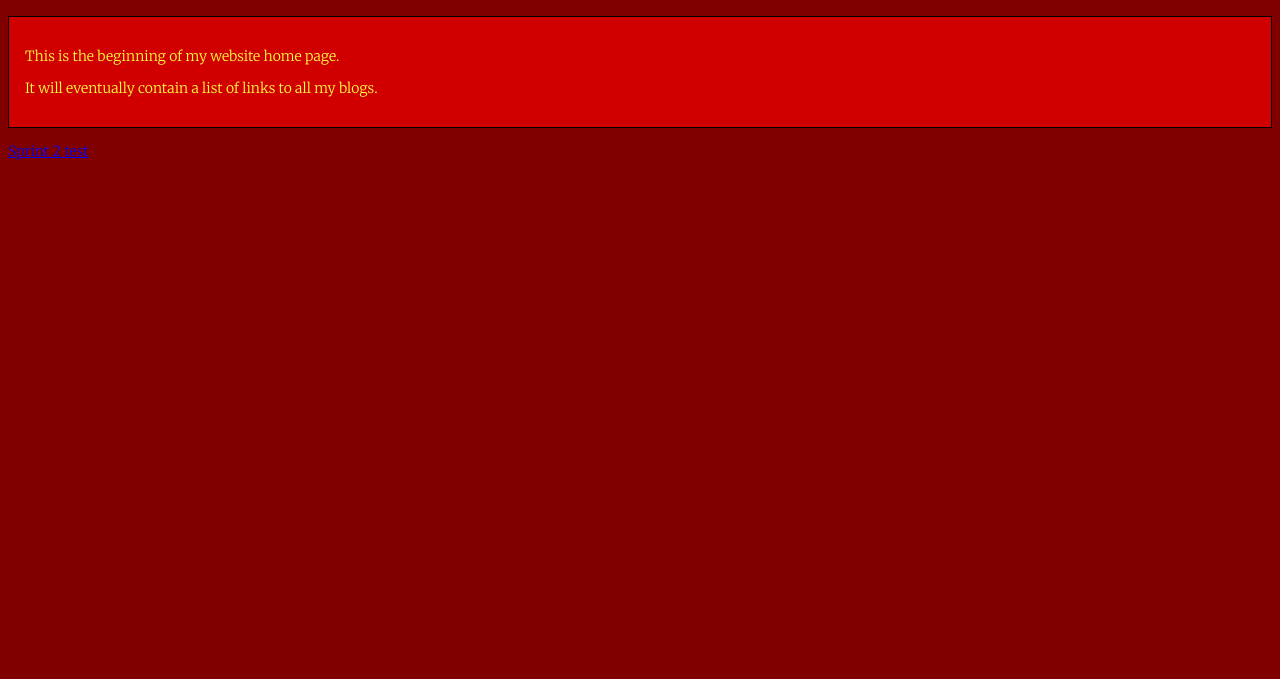
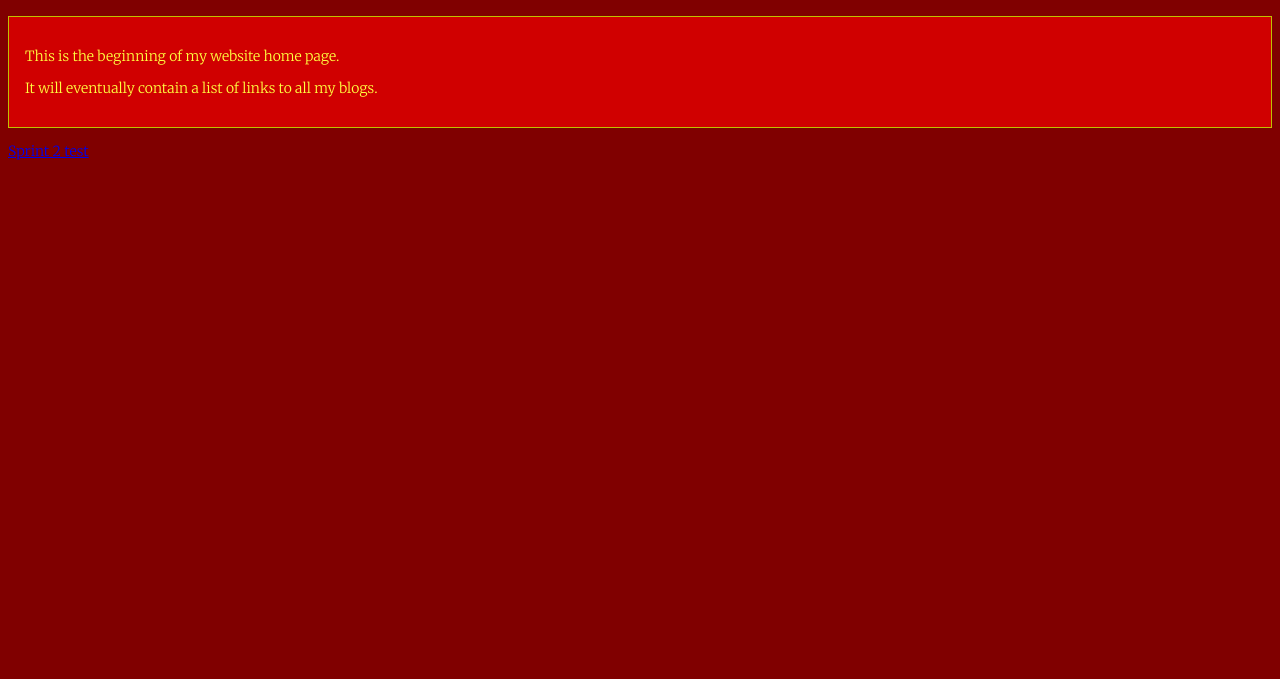
Before and after one commit to mktsewhoy/mktsewhoy.github.io, a plain HTML site: page index.html in a window 1280 px wide. Shown: the part 121-800 px from the top of the page. Drawn offline with Linux system fonts and the light colour scheme.

Commit message:
Add border colour.

```diff
--- a/styles/main.css
+++ b/styles/main.css
@@ -38,6 +38,7 @@
             padding: 16px 16px 16px 16px;
             border-style: solid;
             border-width: 1px;
+            border-color: #c0c000;
         }
 
     </style>
```
